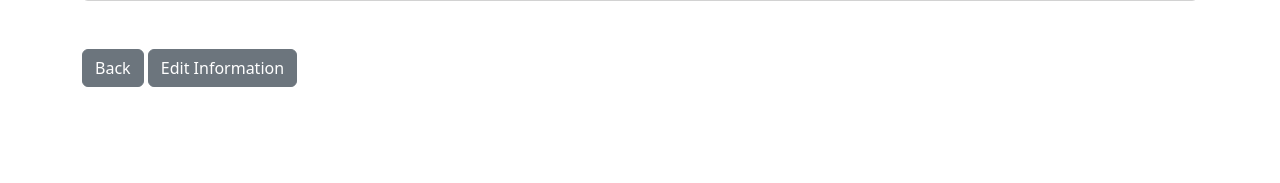
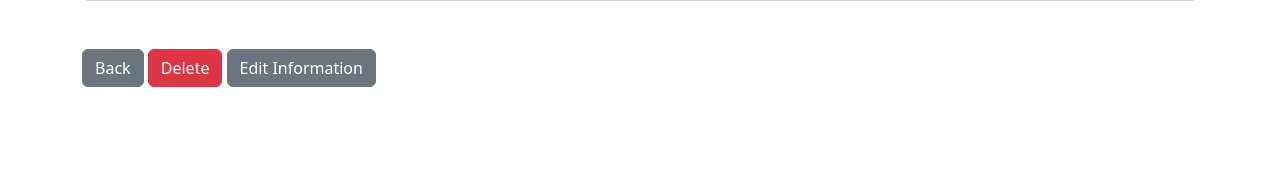
Before and after one commit to Mardoquel/project-impacta-crm, a Django app: page /record/1 in a window 1280 px wide. Shown: the part 434-617 px from the top of the page. Run offline with Django 4.2, Linux system fonts and the light colour scheme; a user stored in the database is signed in; tables that the repository leaves empty hold one stand-in row (values such as "Sample post"); parts of the project's set-up code (start-up, migrations or seed data) failed here and were passed over.

Commit message:
Funcao de delete de usuario padrao

```diff
--- a/projectcrm/templates/record.html
+++ b/projectcrm/templates/record.html
@@ -42,6 +42,8 @@
   <br/><br/>
   <a href="{% url 'home' %}" class="btn btn-secondary">Back</a>
 
+  <a href="{% url 'delete_record' customer_record.id %}" class="btn btn-danger">Delete</a>
+
   <a href="{% url 'update_record' customer_record.id %}" class="btn btn-secondary">Edit Information</a>
 
 
--- a/projectcrm/urls.py
+++ b/projectcrm/urls.py
@@ -8,4 +8,5 @@ urlpatterns = [
     path('add_record/', views.add_record, name='add_record'),
     path('record/<int:pk>', views.customer_record, name='record'),
     path('update_record/<int:pk>', views.update_record, name='update_record'),
+    path('delete_record/<int:pk>', views.delete_record, name='delete_record')
 ]
--- a/projectcrm/views.py
+++ b/projectcrm/views.py
@@ -80,3 +80,13 @@ def update_record(request, pk):
 	else:
 		messages.success(request, "Você precisa estar logado...")
 		return redirect('home')
+
+def delete_record(request, pk):
+	if request.user.is_authenticated:
+		delete_it = Record.objects.get(id=pk)
+		delete_it.delete()
+		messages.success(request, "Informação deleteda com sucesso...")
+		return redirect('home')
+	else:
+		messages.success(request, "Você precisa estar logado...")
+		return redirect('home')
```
